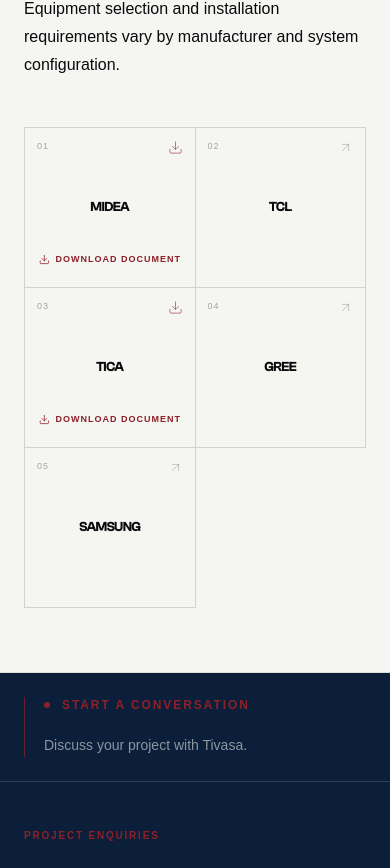
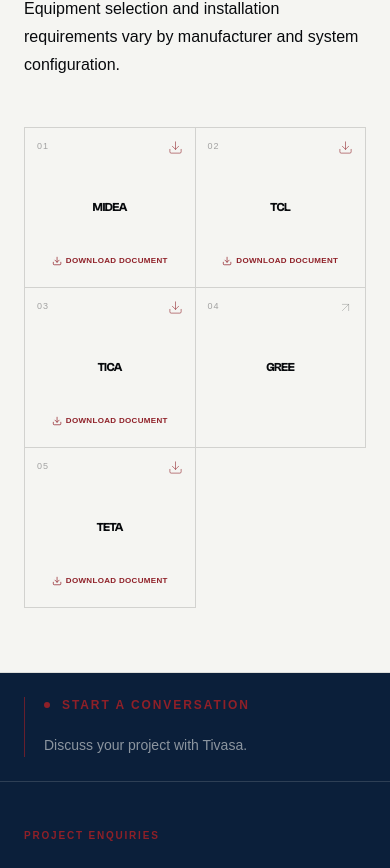
Before and after one commit to skmoniri/tivasa, a Next.js app: page /en/installation in a window 390 px wide. Shown: the part 7096-7964 px from the top of the page. Built offline with nearby package versions, Linux system fonts and the light colour scheme; a web font is replaced by a local one.

Commit message:
Add TCL and TETA catalogs and update manufacturer grid

```diff
--- a/src/app/components/tivasa/installation/InstallationManufacturers.tsx
+++ b/src/app/components/tivasa/installation/InstallationManufacturers.tsx
@@ -20,6 +20,7 @@
     download: "Download document",
     downloadTitle: "Download manufacturer document",
   },
+
   fa: {
     label: "تولیدکنندگان سیستم‌های VRF",
     description: "اجرای دقیق سیستم‌های VRF از تولیدکنندگان مطرح.",
@@ -32,6 +33,7 @@
   },
 } as const;
 
+// DOWNLOADABLE MANUFACTURER DOCUMENTS
 const manufacturerDocuments: Record<
   string,
   { href: string; filename: string }
@@ -40,16 +42,45 @@
     href: "/catalogs/TICA.jpg",
     filename: "TICA-OEM-Partner-Letter.jpg",
   },
+
   midea: {
     href: "/catalogs/Midea.pdf",
     filename: "Midea-Declaration-Letter.pdf",
+  },
+
+  tcl: {
+    href: "/catalogs/tcl.pdf",
+    filename: "TCL-VRF-Document.pdf",
+  },
+
+  teta: {
+    href: "/catalogs/Catalogue%20VRF%20by%20TETA.pdf",
+    filename: "TETA-VRF-Catalogue.pdf",
   },
 };
 
 export default function InstallationManufacturers({ locale }: Props) {
   const isRTL = locale === "fa";
   const t = translations[locale];
+
   const { brands } = getInstallationData(locale);
+
+  // Exactly five unique manufacturers.
+  // Preserve the first four existing brands and add TETA.
+  const existingBrands = Array.from(
+    new Map(
+      brands
+        .filter(
+          (brand) => brand.trim().toLowerCase() !== "teta"
+        )
+        .map((brand) => [brand.trim().toLowerCase(), brand])
+    ).values()
+  );
+
+  const manufacturerBrands = [
+    ...existingBrands.slice(0, 4),
+    "TETA",
+  ];
 
   const DirectionArrow = isRTL ? ArrowUpLeft : ArrowUpRight;
 
@@ -62,6 +93,7 @@
     >
       <div className="mx-auto max-w-[1800px]">
         <div className="grid lg:grid-cols-12">
+
           {/* SECTION MARKER */}
           <aside
             className={`border-b border-foreground/10 p-6 lg:col-span-3 lg:border-b-0 lg:p-10 ${
@@ -94,7 +126,8 @@
           </aside>
 
           {/* MAIN CONTENT */}
-          <div className="p-6 py-16 md:p-10 md:py-20 lg:col-span-9 lg:p-16 lg:py-24">
+          <div className="min-w-0 p-6 py-16 md:p-10 md:py-20 lg:col-span-9 lg:p-10 lg:py-24 xl:p-16">
+
             <h2
               id="manufacturers-title"
               className={`max-w-3xl font-display font-semibold ${
@@ -105,6 +138,7 @@
             >
               {t.headingFirst}
               <br />
+
               <span className="text-foreground">
                 {t.headingSecond}
               </span>
@@ -114,25 +148,24 @@
               {t.paragraph}
             </p>
 
-            {/* MANUFACTURER GRID */}
+            {/* FIVE MANUFACTURERS IN ONE DESKTOP ROW */}
             <div
               className={`mt-12 grid grid-cols-2 border-t border-foreground/15 sm:grid-cols-3 lg:grid-cols-5 ${
                 isRTL ? "border-r" : "border-l"
               }`}
             >
-              {brands.map((brand, index) => {
-                const document =
-                  manufacturerDocuments[brand.trim().toLowerCase()];
+              {manufacturerBrands.map((brand, index) => {
+                const brandKey = brand.trim().toLowerCase();
+
+                const document = manufacturerDocuments[brandKey];
 
                 const hasDocument = Boolean(document);
 
                 const cardClassName = `
                   group relative flex h-40 min-w-0 items-center justify-center
                   overflow-hidden border-b border-foreground/15
-                  px-3 transition-colors duration-500
-                  ${
-                    isRTL ? "border-l" : "border-r"
-                  }
+                  px-1.5 transition-colors duration-500
+                  ${isRTL ? "border-l" : "border-r"}
                   ${
                     hasDocument
                       ? "cursor-pointer hover:bg-accent/[0.045] focus-visible:outline-2 focus-visible:-outline-offset-2 focus-visible:outline-accent"
@@ -152,38 +185,39 @@
                       {String(index + 1).padStart(2, "0")}
                     </span>
 
-                    {/* CENTERED MANUFACTURER NAME */}
+                    {/* MANUFACTURER NAME */}
                     <span
                       dir="ltr"
                       className="
                         relative z-10 block max-w-full
-                        whitespace-nowrap text-center
-                        font-display text-[clamp(0.85rem,1.65vw,1.25rem)]
+                        text-center
+                        font-display text-[clamp(0.75rem,1.15vw,1.15rem)]
                         font-semibold tracking-[-0.045em]
                         text-foreground
                         transition-colors duration-300
                         group-hover:text-foreground
+                        break-words
                       "
                     >
                       {brand}
                     </span>
 
-                    {/* DOWNLOAD INDICATOR — FIXED AT BOTTOM */}
+                    {/* DOWNLOAD INDICATOR */}
                     {hasDocument && (
                       <span
                         className="
                           absolute bottom-5 left-1/2 z-10
                           flex -translate-x-1/2
-                          items-center justify-center gap-1.5
+                          items-center justify-center gap-1
                           whitespace-nowrap
-                          font-sans text-[9px] font-semibold
+                          font-sans text-[8px] font-semibold
                           text-accent
                           transition-all duration-300
-                          group-hover:gap-2
+                          group-hover:gap-1.5
                         "
                       >
                         <Download
-                          size={11}
+                          size={10}
                           strokeWidth={1.7}
                           aria-hidden="true"
                         />
@@ -192,7 +226,7 @@
                           className={
                             isRTL
                               ? ""
-                              : "uppercase tracking-[0.11em]"
+                              : "uppercase tracking-[0.04em]"
                           }
                         >
                           {t.download}
@@ -236,7 +270,7 @@
                 if (document) {
                   return (
                     <a
-                      key={brand}
+                      key={brandKey}
                       href={document.href}
                       download={document.filename}
                       title={`${t.downloadTitle}: ${brand}`}
@@ -249,7 +283,7 @@
                 }
 
                 return (
-                  <div key={brand} className={cardClassName}>
+                  <div key={brandKey} className={cardClassName}>
                     {cardContent}
                   </div>
                 );
```
Also changed, not shown: 1 other file (tests, documents, lock files or other folders).
